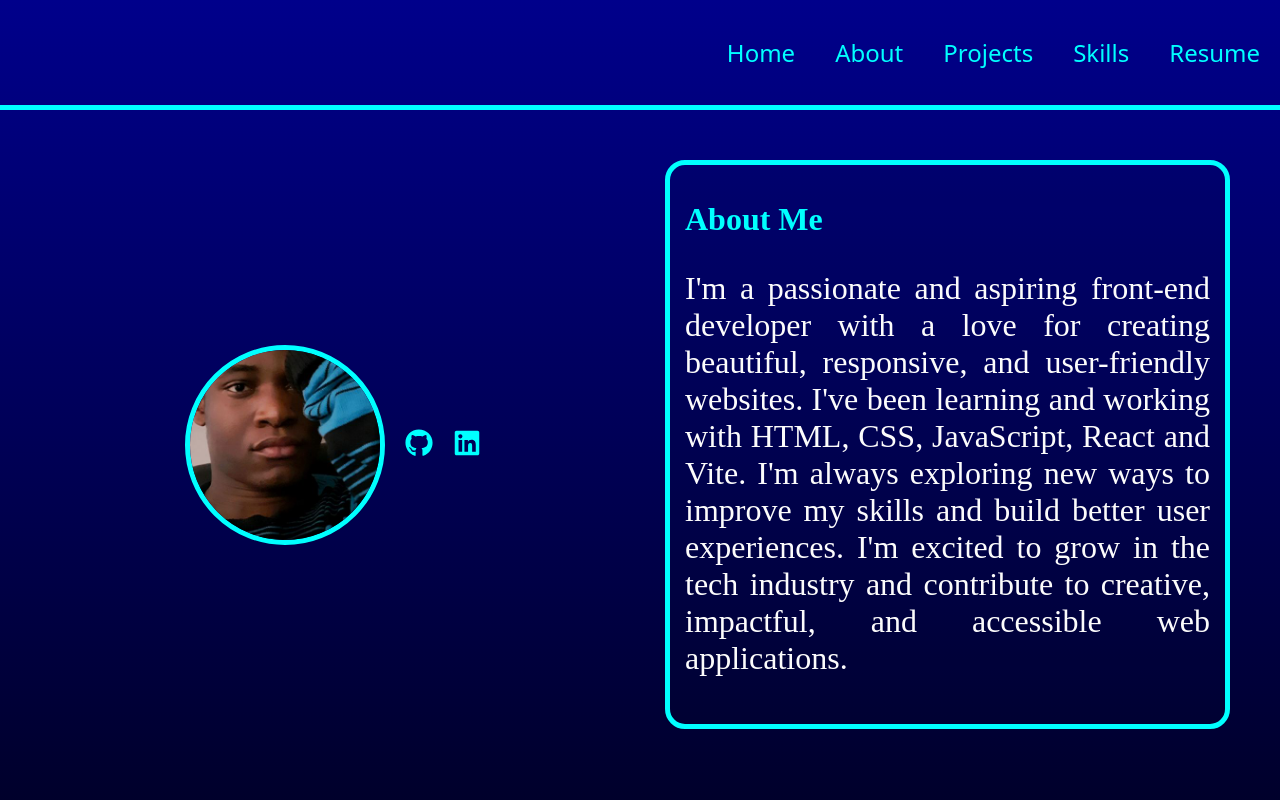
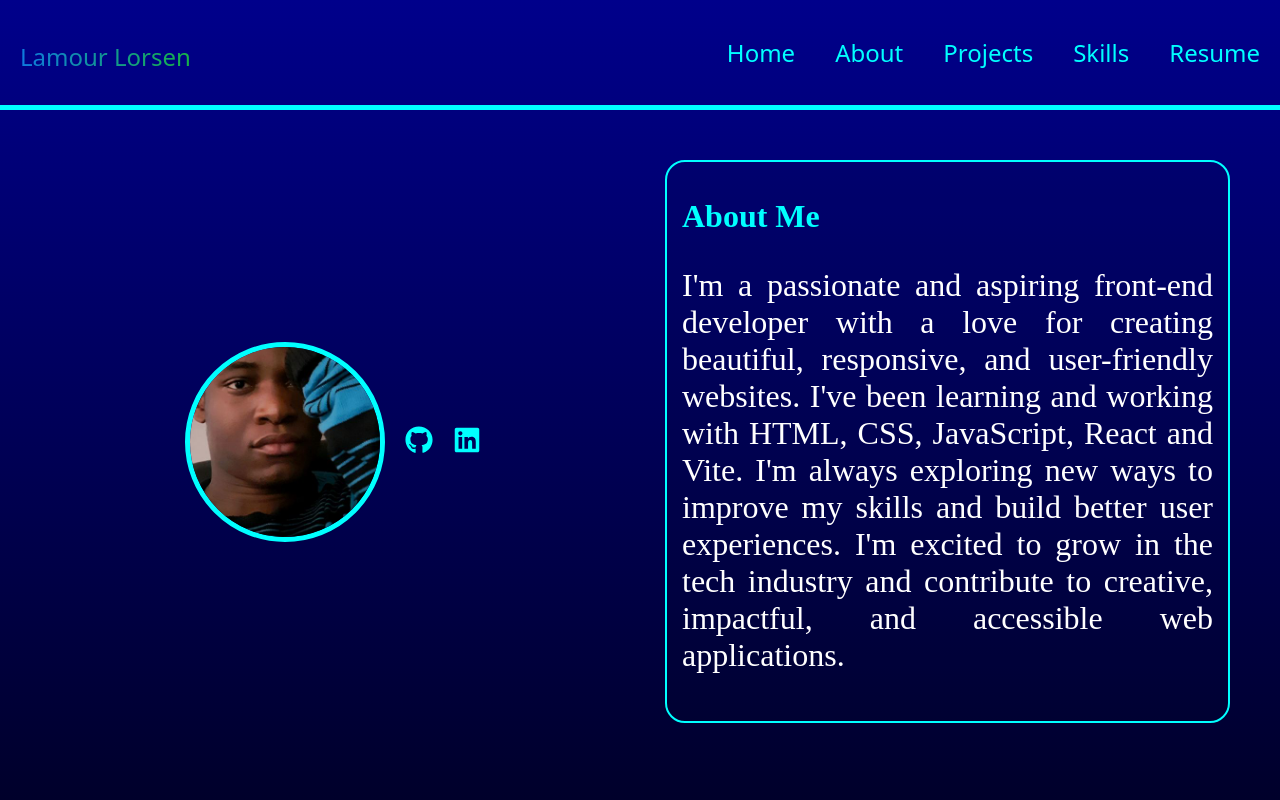
Before and after one commit to LorsenLamour/my-portfolio, a React (Vite) app: page /about in a window 1280 px wide. Shown: the top 800 px of the page. Built offline with nearby package versions, Linux system fonts and the light colour scheme; a web font is replaced by a local one.

Commit message:
fixed bugs in all CSS files.

```diff
--- a/package.json
+++ b/package.json
@@ -4,7 +4,7 @@
   "version": "0.0.0",
   "type": "module",
   "scripts": {
-    "start": "vite",
+    "start": "vite --host",
     "build": "vite build",
     "lint": "eslint .",
     "preview": "vite preview"
--- a/src/Global.css
+++ b/src/Global.css
@@ -7,14 +7,34 @@ body,
     height: 100%;
 }
 
+.title-xl{
+font-size: clamp(1.8rem, 10vw, 4rem);
 
-.title-01{
-color: black;
+}
+.title-lg{
+font-size:  2rem;
+color: aqua;
+font-family: 'Times New Roman', Times, serif;
+
+
+}
+.title-md{
+color: rgb(255, 255, 255);
 font-family: 'Times New Roman', Times, serif;
 
 }
 
-.body-01{
+.body-text-01{
+color: rgb(255, 255, 255);
+font-family: 'Times New Roman', Times, serif;
+font-size: clamp(0.8rem, 3vw, 2rem);
+text-align: justify;
+
+
+}
+
+
+.body-text-02{
 font-size: 1rem;
   color: #555;
   margin: 0 0 15px 0;
--- a/src/components/Header/Header.jsx
+++ b/src/components/Header/Header.jsx
@@ -8,9 +8,11 @@ const CV_PATH = "/pdfFiles/CV_Lamour_Lorsen.pdf";
 
 function Header() {
     const [isOpen, setIsOpen] = useState(false);
-    const toggleMenu = () => setIsOpen(!isOpen); return (
+    const toggleMenu = () => setIsOpen(!isOpen);
+    return (
         <header className={style["main-header"]}>
-            <div>
+            <div className={style["logo-container"]}>
+                <Link to="/" className={style["logo"]}>Lamour Lorsen</Link>
             </div>
             <button className={style["hamburger"]} onClick={toggleMenu}>
                 {isOpen ? <FaTimes /> : <FaBars />}
--- a/src/components/Header/Header.module.css
+++ b/src/components/Header/Header.module.css
@@ -1,24 +1,24 @@
-.main-header{
-  color: white;
+.main-header {
     text-align: center;
     justify-content: space-between;
     display: flex;
     position: relative;
-  border-bottom:5px solid aqua;
+    border-bottom: 5px solid aqua;
 }
 
 .main-header li {
     float: left;
-  list-style:none;
+    list-style: none;
 }
 
-.main-header ul{
+.main-header ul {
     gap: 40px;
     display: flex;
     padding: 20px;
 
 }
-.main-header a{
+
+.main-header a {
 
     text-decoration: none;
     /* Google-Fonts */
@@ -30,20 +30,25 @@
 }
 
 
-.main-header a:hover{
+.main-header a:hover {
     color: rgb(255, 255, 255);
 }
 
-.hamburger{
+.hamburger {
     font-size: 50px;
+    margin-top: 35px;
+    margin-right: 20px;
+    margin-bottom: 25px;
+    align-items: center;
     background: none;
     color: aqua;
     display: none;
     cursor: pointer;
+    border: none;
 }
 
 .navMenu a {
-  color:aqua;
+    color: aqua;
 }
 
 /* Responsive behavior */
@@ -51,6 +56,7 @@
     .hamburger {
         display: block;
     }
+
     .navMenu a {
         text-decoration: none;
     }
@@ -76,3 +82,26 @@
 
     }
 }
+
+.logo-container {
+      margin-top: 40px;
+    margin-left: 20px;
+    margin-bottom: 30px;
+
+}
+
+.logo {
+    background: linear-gradient(to right, #0e7adf, #16b345);
+    text-decoration: none;
+    -webkit-background-clip: text;
+    background-clip: text;
+
+
+
+    -webkit-text-fill-color: transparent;
+    color: transparent;
+
+    font-weight: bold;
+    font-size: 2rem;
+    text-decoration: none;
+}
--- a/src/pages/About/About.jsx
+++ b/src/pages/About/About.jsx
@@ -1,6 +1,13 @@
 import style from '../About/About.module.css';
 import profilPicture from "../../assets/Pictures/cc.jpg"
 import SocialIcons from '../../components/SocialIcons/SocialIcons';
+
+
+
+
+
+
+
 const aboutMe = {
     title: 'About Me',
     description: `I'm a passionate and aspiring front-end developer with a love for creating beautiful,
@@ -9,6 +16,13 @@ const aboutMe = {
                 I'm excited to grow in the tech industry and contribute to creative, impactful, and accessible web applications.`,
     profilPicture: profilPicture,
 }
+
+
+
+
+
+
+
 function About() {
     return (
 
@@ -24,9 +38,9 @@ function About() {
                 </div>
                 <div className={`${style["about-col"]} ${style["about-col-right"]}`}>
                     <div className={style["about-text-col"]}>
-                        <h1 className={style["title-about-me"]}>{aboutMe.title}</h1>
+                        <h1 className="title-lg">{aboutMe.title}</h1>
                         <section className={style["about-section"]}>
-                            <p>{aboutMe.description}</p>
+                            <p className='body-text-01'>{aboutMe.description}</p>
                         </section>
 
                     </div>
--- a/src/pages/About/About.module.css
+++ b/src/pages/About/About.module.css
@@ -15,21 +15,15 @@
 
 }
 
-.title-about-me {
-    color: aqua;
-}
+
 
 .about-section {
     color: #fcfcfc;
-    text-justify: auto;
+
 
 }
 
-.about-section p {
-    font-size: xx-large;
-    text-align: justify;
 
-}
 
 .about-col {
     padding: 15px;
@@ -42,8 +36,9 @@
 .about-col-right {
     border-radius: 20px;
     background: #010b251c;
-    border: 5px solid aqua;
+    border: 2.5px solid aqua;
     box-sizing: border-box;
+
 
 
 }
@@ -59,7 +54,7 @@
 .about-profile-picture {
     width: 100%;
     max-width: 200px;
-    border-radius: 50%;
+    border-radius: 120px;
     border: 5px solid aqua;
     display: block;
     box-sizing: border-box;
--- a/src/pages/Home/Home.module.css
+++ b/src/pages/Home/Home.module.css
@@ -1,12 +1,12 @@
 .home-title{
 text-align: center;
 margin-top: 10%;
-font-size: 40px;
+font-size: clamp(1.8rem, 10vw, 4rem);
 color: white;}
 
 .home-description{
 text-align: center;
 color: white;
 padding-bottom: 200px;
-font-size: 20px;
+font-size: clamp(1.5rem, 5vw, 2rem);
 }
--- a/src/pages/Projects/Projects.jsx
+++ b/src/pages/Projects/Projects.jsx
@@ -10,8 +10,8 @@ const Projects = () => {
                 {projectList.map((project, index) => (
                     <div key={index} className={style["project-card"]}>
                         <img className={style["project-image"]} src={project.image} alt={project.title} />
-                        <h2 className="title-01">{project.title}</h2>
-                        <p className="body-01">{project.description}</p>
+                        <h2 className="title-md">{project.title}</h2>
+                        <p className="body-text-02">{project.description}</p>
                         <button
                             className="button-01"onClick={() => window.open(project.link, "_blank", "noopener,noreferrer")}>
                             View Project
--- a/src/pages/Projects/Projects.module.css
+++ b/src/pages/Projects/Projects.module.css
@@ -1,6 +1,6 @@
+
 .project-container{
-
-padding: 50px;
+padding: min(3rem);
 padding-top: 100px;
 }
 .project-card-content{
@@ -8,6 +8,8 @@ padding-top: 100px;
 flex-direction: row;
 display: flex;
 gap: 5rem;
+flex-wrap: wrap;
+
 
 }
 .project-image{
--- a/src/pages/Skills/Skills.jsx
+++ b/src/pages/Skills/Skills.jsx
@@ -30,10 +30,10 @@ const skills = [
 function Skills() {
 
     return (
-
-        <div className={style["icons-style-skills"]}>
+<div className={style["skills-container"]}>
+        <div className={style["icon-container"]}>
             {skills.map((skill, index) => (
-                <div key={index} className={style["icon-container"]}>
+                <div key={index} className={style["icons-style-skills"]}>
                     {skill.icon}
                     <span>{skill.name}</span>
                 </div>
@@ -41,7 +41,7 @@ function Skills() {
         </div>
 
 
-
+</div>
 
 
     )
--- a/src/pages/Skills/Skills.module.css
+++ b/src/pages/Skills/Skills.module.css
@@ -1,16 +1,25 @@
+
+
+
+.icon-container {
+    padding-top: 300px;
+padding-bottom: 200px;
+    display: flex;
+    flex-direction: row;
+    align-items: center;
+    flex-wrap: wrap;
+    justify-content: center;
+    gap: 4rem;
+
+}
+
 .icons-style-skills {
-    padding: 200px;
-   display: flex;
-   justify-content: center;
-   align-items: center;
-   flex-wrap: wrap;
-   gap: 5rem;
-   color: aqua;
-}
-.icon-container {
+
     display: flex;
     flex-direction: column;
     align-items: center;
     justify-content: center;
     gap: 1rem;
+    color: aqua;
+
 }
```
Also changed, not shown: 1 other file (tests, documents, lock files or other folders). Lines whose indentation alone changed are shown as unchanged.
